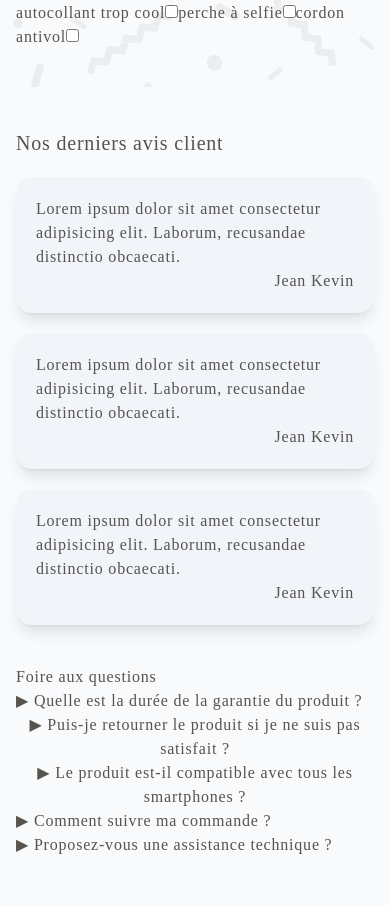
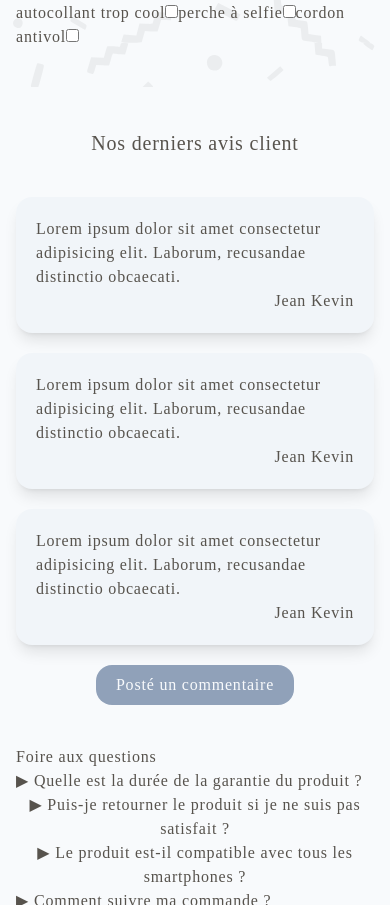
Before and after one commit to JMaire93/Smartphone-trop-cool, a website built with Vite: page index.html in a window 390 px wide. Shown: the part 757-1662 px from the top of the page. Built offline with nearby package versions, Linux system fonts and the light colour scheme.

Commit message:
update des avis

```diff
--- a/index.html
+++ b/index.html
@@ -8,7 +8,8 @@
     <title>SmartPhone Trop Cool Samere</title>
 </head>
 
-<body class="bg-slate-50 mx-auto max-w-4xl px-4 lg:mt-10 py-16 font-[Graphik] text-stone-600 tracking-wider flex flex-col gap-10">
+<body
+    class="bg-slate-50 mx-auto max-w-4xl px-4 lg:mt-10 py-16 font-[Graphik] text-stone-600 tracking-wider flex flex-col gap-10">
 
     <!-- texture de background -->
     <div class="bg-repeat w-screen h-screen opacity-5 fixed inset-0 -z-10"
@@ -34,34 +35,41 @@
 
     <!-- Section Avis -->
     <div id="avis"></div>
-    <script src="./js/avis.js"></script>
-
-    <div class="">
+    <script type="module" src="./js/avis.js"></script>
+    <div class="flex flex-col items-center gap-5">
         <template></template>
         <p class="text-xl mb-5">Nos derniers avis client</p>
         <div id="avis-container" class="grid gap-5 grid-cols-1
-        md:grid-cols-2
+        sm:grid-cols-2
         lg:grid-cols-3">
             <!-- map dernier avis -->
-            <template id="avis-template" class="relative bg-slate-100 p-5 rounded-2xl shadow-lg transition hover:scale-105">
-                <p id="text">Lorem ipsum dolor sit amet consectetur adipisicing elit. Laborum, recusandae distinctio obcaecati.</p>
+
+            <template id="avis-template"
+                class="relative bg-slate-100 p-5 rounded-2xl shadow-lg transition hover:scale-105">
+                <p id="text">Lorem ipsum dolor sit amet consectetur adipisicing elit. Laborum, recusandae distinctio
+                    obcaecati.</p>
                 <p id="author" class="text-right">Jean Kevin</p>
             </template>
             <div class="relative bg-slate-100 p-5 rounded-2xl shadow-lg transition hover:scale-105">
-                <p>Lorem ipsum dolor sit amet consectetur adipisicing elit. Laborum, recusandae distinctio obcaecati.</p>
+                <p>Lorem ipsum dolor sit amet consectetur adipisicing elit. Laborum, recusandae distinctio obcaecati.
+                </p>
                 <p class="text-right">Jean Kevin</p>
             </div>
             <div class="relative bg-slate-100 p-5 rounded-2xl shadow-lg transition hover:scale-105">
-                <p>Lorem ipsum dolor sit amet consectetur adipisicing elit. Laborum, recusandae distinctio obcaecati.</p>
+                <p>Lorem ipsum dolor sit amet consectetur adipisicing elit. Laborum, recusandae distinctio obcaecati.
+                </p>
                 <p class="text-right">Jean Kevin</p>
             </div>
             <div class="relative bg-slate-100 p-5 rounded-2xl shadow-lg transition hover:scale-105">
-                <p>Lorem ipsum dolor sit amet consectetur adipisicing elit. Laborum, recusandae distinctio obcaecati.</p>
+                <p>Lorem ipsum dolor sit amet consectetur adipisicing elit. Laborum, recusandae distinctio obcaecati.
+                </p>
                 <p class="text-right">Jean Kevin</p>
             </div>
-            <!-- popup ajout avis -->
-            <!-- btn ouvrir popup -->
         </div>
+
+        <button class="bg-slate-400 text-slate-50 rounded-2xl py-2 px-5 transition hover:scale-105 cursor-pointer">Posté un commentaire</button>
+        <!-- popup ajout avis -->
+        <!-- btn ouvrir popup -->
     </div>
 
     <!-- Section FAQ -->
--- a/js/avis.js
+++ b/js/avis.js
@@ -20,7 +20,7 @@ const container = document.getElementById("avis-container");
 const template = document.getElementById("avis-template");
 
 avis.forEach(avi => {
-    console.log(avi)
+    // console.log(avi)
     // const clone = template.content.cloneNode(true);
     // clone.querySelector("#text").textContent = avi.text;
     // clone.querySelector("#author").textContent = avi.author;
```
